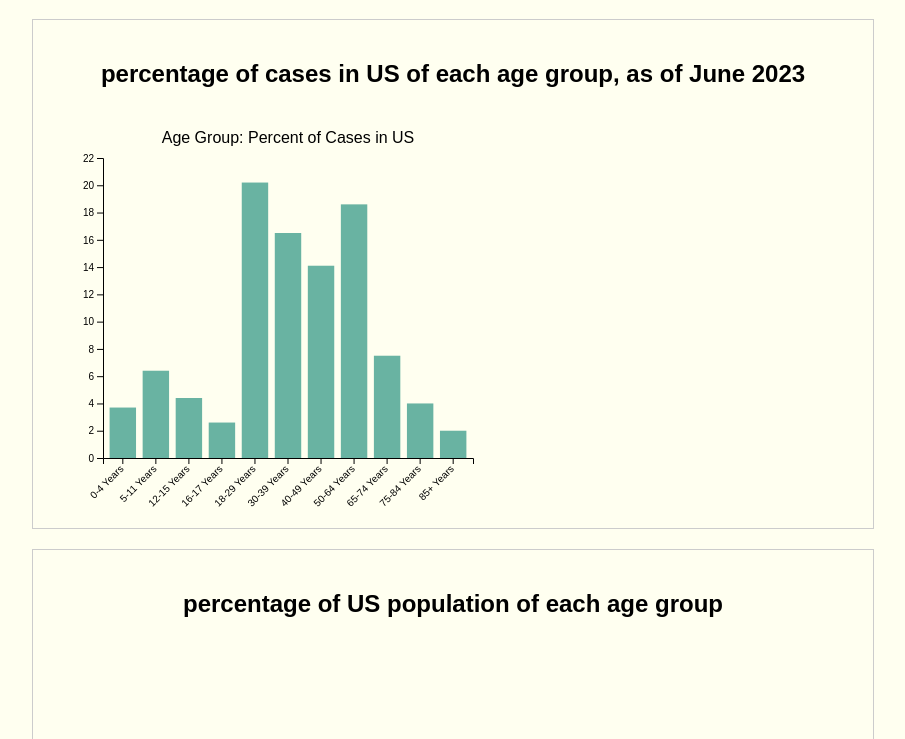
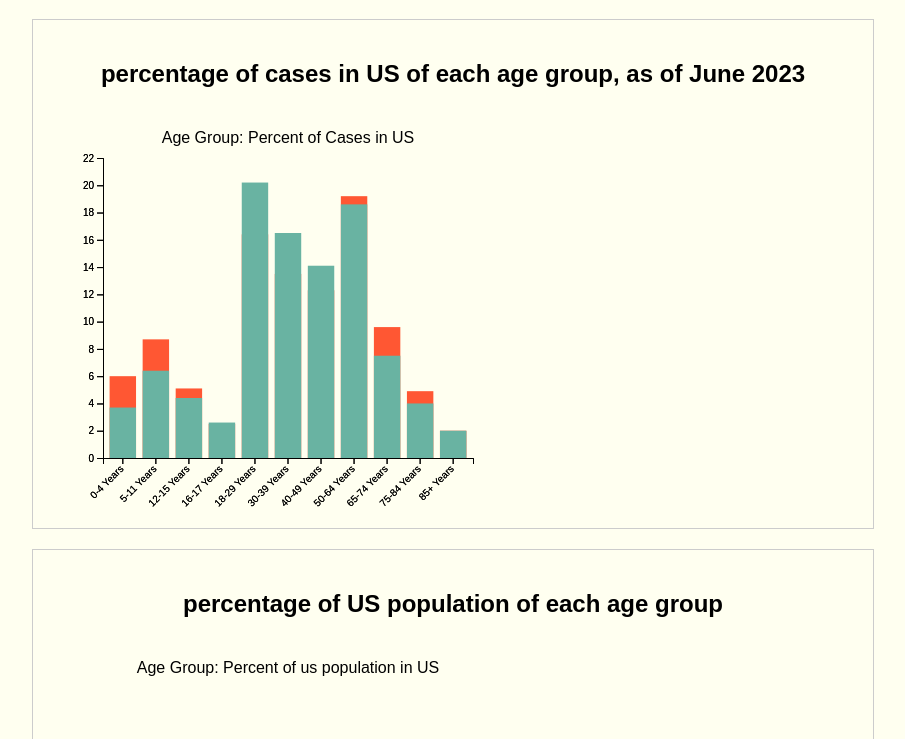
Before and after one commit to DitongMo/CS416-final-project, a plain HTML site: page index.html in a window 1280 px wide. Shown: the part 61-800 px from the top of the page, without its empty margins (187-1092 px from the left). Drawn offline with nearby package versions, Linux system fonts and the light colour scheme.

Commit message:
Update index.html

```diff
--- a/index.html
+++ b/index.html
@@ -41,11 +41,13 @@
 
   <script src="https://d3js.org/d3.v5.min.js"></script>
   <script src="script.js"></script>
+          <script src="script5.js"></script>
     <script src="script3.js"></script>
         <script src="script2.js"></script>
       <script src="script4.js"></script>
 
 
 
+
 </body>
 </html>
```
